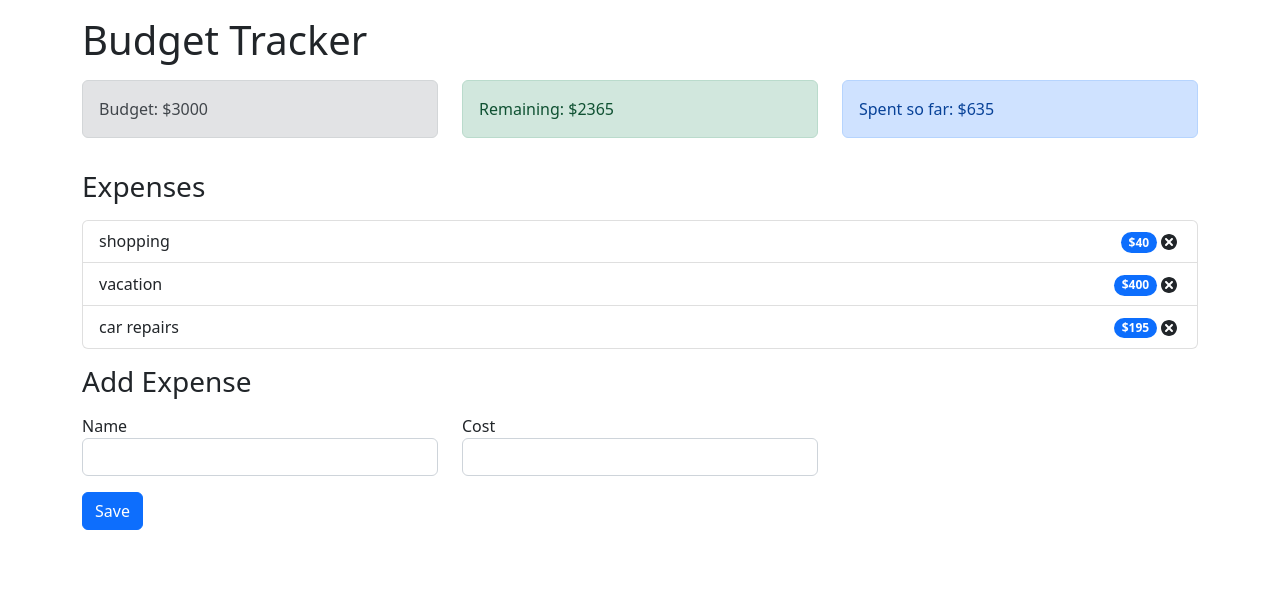
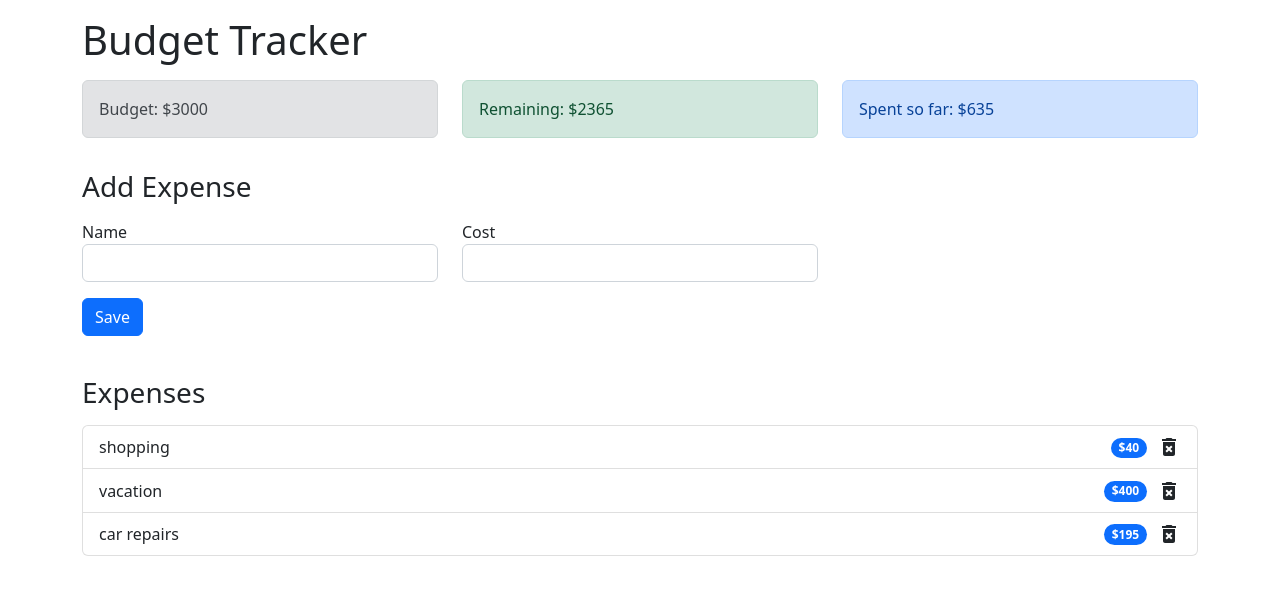
Before and after one commit to answebdev/react-budget-app, a React (Create React App) app: page / in a window 1280 px wide. Shown: the top 594 px of the page. Built offline with nearby package versions, Linux system fonts and the light colour scheme.

Commit message:
update code

```diff
--- a/src/App.js
+++ b/src/App.js
@@ -26,18 +26,24 @@ const App = () => {
             <ExpenseTotal />
           </div>
         </div>
+        <h3 className='mt-3'>Add Expense</h3>
+        <div className='mt-3'>
+          <div className='col-sm'>
+            <AddExpenseForm />
+          </div>
+        </div>
         <h3 className='mt-3'>Expenses</h3>
         <div className='row mt-3'>
           <div className='col-sm'>
             <ExpenseList />
           </div>
         </div>
-        <h3 className='mt-3'>Add Expense</h3>
+        {/* <h3 className='mt-3'>Add Expense</h3>
         <div className='mt-3'>
           <div className='col-sm'>
             <AddExpenseForm />
           </div>
-        </div>
+        </div> */}
       </div>
     </AppProvider>
   );
--- a/src/components/AddExpenseForm.js
+++ b/src/components/AddExpenseForm.js
@@ -22,9 +22,14 @@ const AddExpenseForm = () => {
       type: 'ADD_EXPENSE',
       payload: expense,
     });
+
+    // Clear form
+    setName('');
+    setCost('');
   };
 
   return (
+    <div style={{ marginBottom: '40px' }}>
       <form onSubmit={onSubmit}>
         <div class='row'>
           <div class='col-sm col-lg-4'>
@@ -58,6 +63,7 @@ const AddExpenseForm = () => {
           </div>
         </div>
       </form>
+    </div>
   );
 };
 
--- a/src/components/ExpenseItem.js
+++ b/src/components/ExpenseItem.js
@@ -1,6 +1,6 @@
 import React, { useContext } from 'react';
 import { AppContext } from '../context/AppContext';
-import { TiDelete } from 'react-icons/ti';
+import { MdDeleteForever } from 'react-icons/md';
 
 const ExpenseItem = (props) => {
   const { dispatch } = useContext(AppContext);
@@ -19,7 +19,16 @@ const ExpenseItem = (props) => {
         <span class='badge rounded-pill text-bg-primary mr-3'>
           ${props.cost}
         </span>
-        <TiDelete onClick={handleDeleteExpense} size='1.5em' />
+        <MdDeleteForever
+          style={{
+            cursor: 'pointer',
+            marginLeft: '10px',
+            marginBottom: '1px',
+          }}
+          onClick={handleDeleteExpense}
+          size='1.5em'
+          title='Delete'
+        />
       </div>
     </li>
   );
```
Lines whose indentation alone changed are shown as unchanged.
